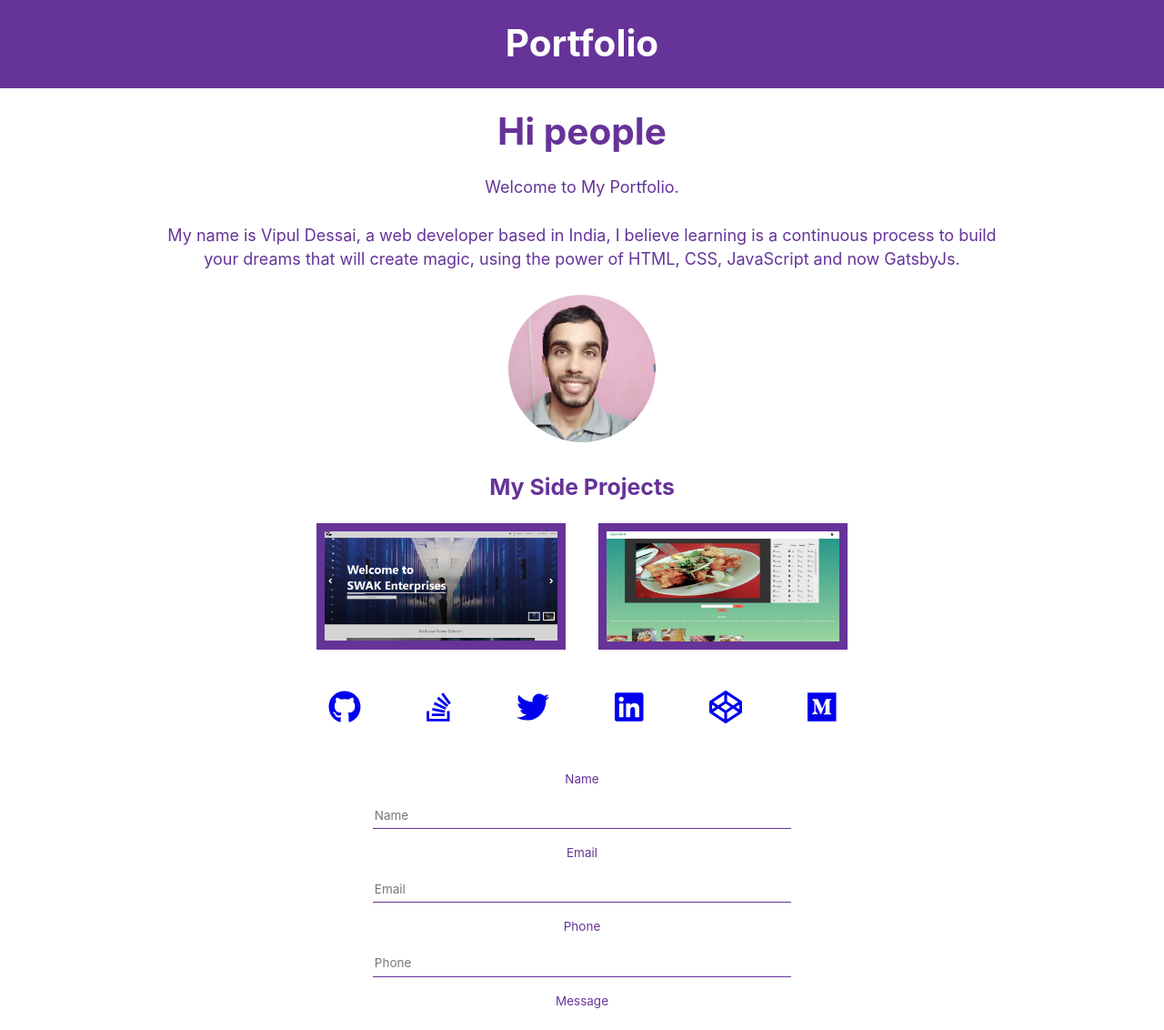
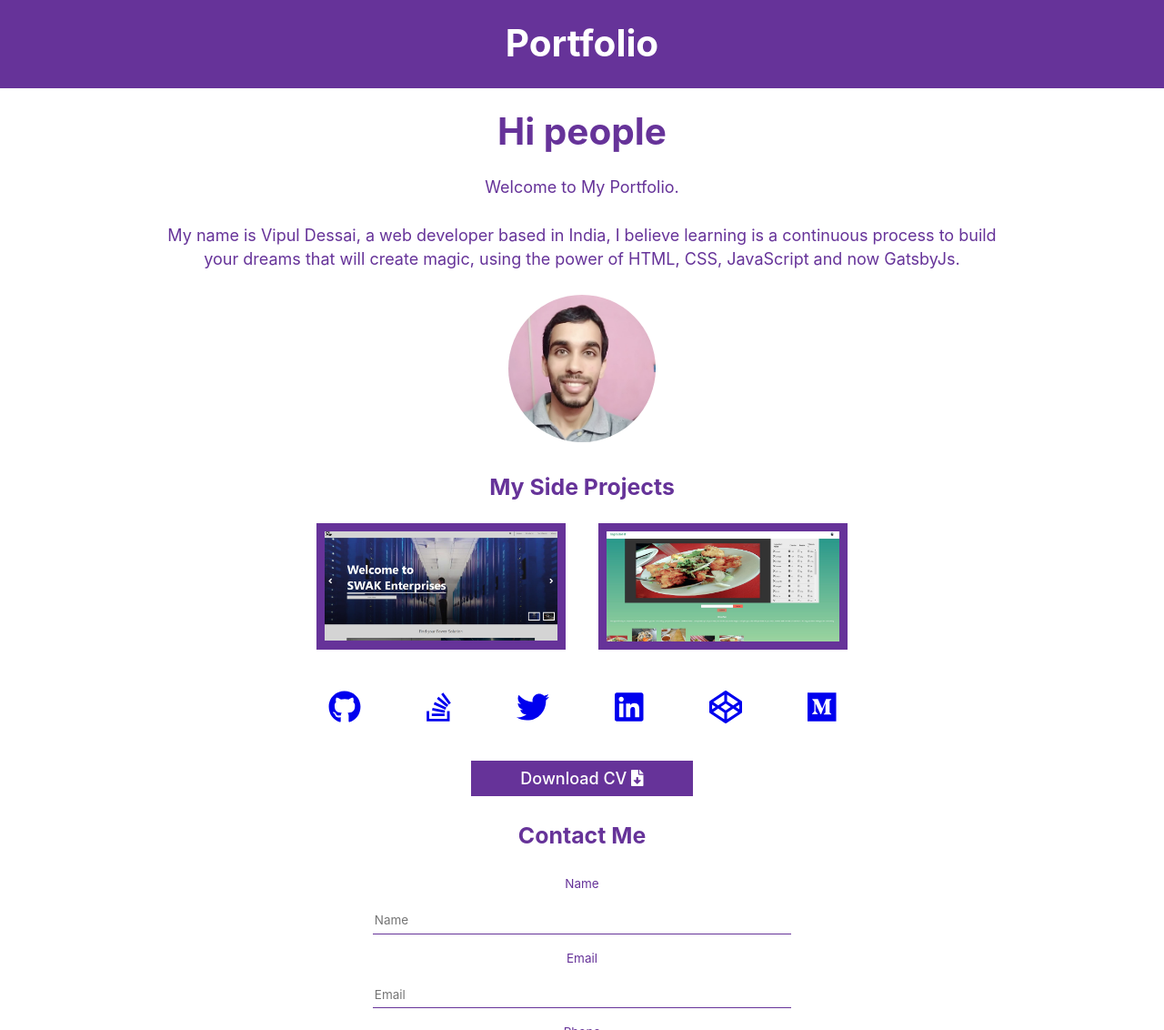
Before and after one commit to vipulDessai/JAMstack-hackathon-2018, a Gatsby site: page / in a window 1280 px wide. Shown: the top 1132 px of the page at 91% size. Built offline with nearby package versions, Linux system fonts and the light colour scheme; Gatsby itself is replaced by a stand-in of ours.

Commit message:
added cv download link

```diff
--- a/package.json
+++ b/package.json
@@ -7,6 +7,7 @@
   "dependencies": {
     "@fortawesome/fontawesome-svg-core": "^1.2.26",
     "@fortawesome/free-brands-svg-icons": "^5.12.0",
+    "@fortawesome/free-solid-svg-icons": "^5.12.1",
     "@fortawesome/react-fontawesome": "^0.1.8",
     "gatsby": "^2.19.7",
     "gatsby-image": "^2.2.39",
--- /dev/null
+++ b/src/components/cv.js
@@ -0,0 +1,14 @@
+import React from "react"
+
+import "./cv.scss"
+
+import { FontAwesomeIcon } from '@fortawesome/react-fontawesome'
+import { icon } from '@fortawesome/fontawesome-svg-core'
+
+const Cv = () => (
+  <div className="cv">
+    <a href="./cv_feb_2020.pdf">Download CV&nbsp;<FontAwesomeIcon icon={icon({ prefix: 'fa', iconName: 'file-download' })} /></a>
+  </div>
+)
+
+export default Cv
--- /dev/null
+++ b/src/components/cv.scss
@@ -0,0 +1,10 @@
+.cv {
+  margin-bottom: 2em;
+  a {
+    text-decoration: none;
+    background: rebeccapurple;
+    color: #fff;
+    padding: 0.5em 3em;
+    font-weight: 500;
+  }
+}
--- a/src/components/layout.js
+++ b/src/components/layout.js
@@ -11,6 +11,7 @@ import { useStaticQuery, graphql } from "gatsby"
 
 import Header from "./header"
 import Footer from "./footer"
+import Cv from "./cv"
 import NetlifyForms from "./netlifyForms"
 
 import "./layout.scss"
@@ -18,8 +19,9 @@ import "./layout.scss"
 import ImageLoader from "../images/imageLoader"
 
 import { library } from '@fortawesome/fontawesome-svg-core'
+import { faFileDownload } from '@fortawesome/free-solid-svg-icons'
 import { faStackOverflow, faTwitter, faGithub, faLinkedin, faCodepen, faMedium } from '@fortawesome/free-brands-svg-icons'
-library.add( faStackOverflow, faTwitter, faGithub, faLinkedin, faCodepen, faMedium )
+library.add( faStackOverflow, faTwitter, faGithub, faLinkedin, faCodepen, faMedium, faFileDownload )
 
 const Layout = ({ children }) => {
   const data = useStaticQuery(graphql`
@@ -58,6 +60,7 @@ const Layout = ({ children }) => {
           </div>
         </div>
         <Footer />
+        <Cv />
         <NetlifyForms />
         © {new Date().getFullYear()}, Built with
           {` `}
--- a/src/components/netlifyForms.js
+++ b/src/components/netlifyForms.js
@@ -4,6 +4,7 @@ import "./netlifyForms.scss"
 
 const NetlifyForms = () => (
   <form class="contact-form" name="contact" method="POST" data-netlify-honeypot="bot-field" data-netlify="true">
+    <h3>Contact Me</h3>
     <input type="hidden" name="bot-field" />
     <ul>
       <li>
```
Also changed, not shown: 1 other file.
